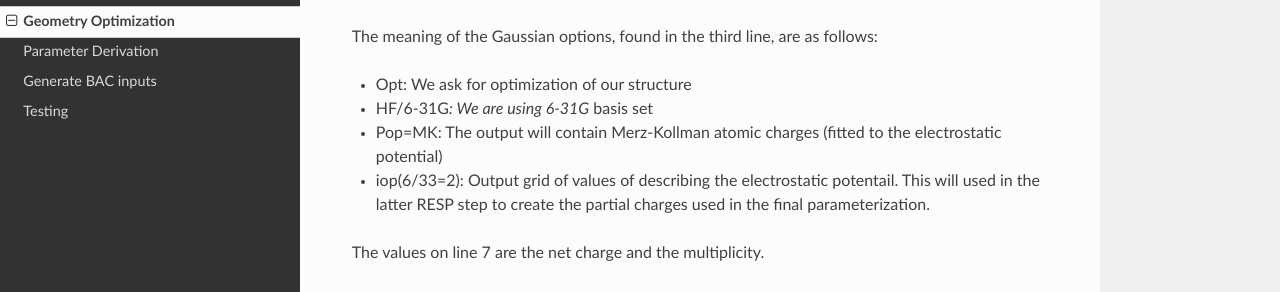
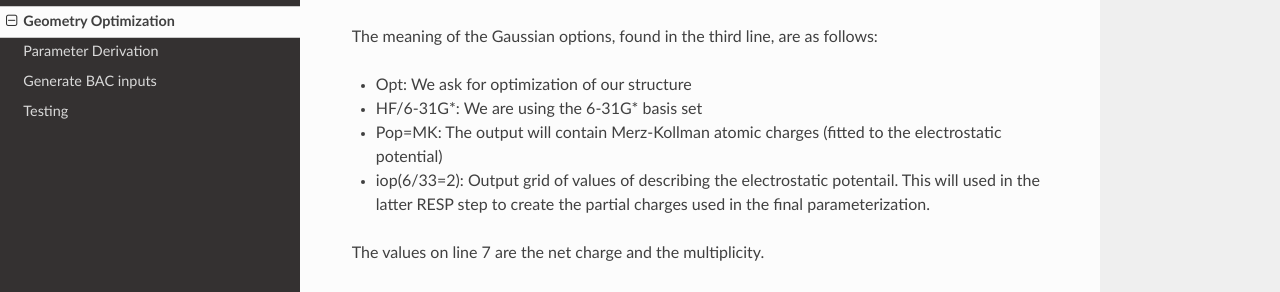
Before and after one commit to UCL-CCS/esmacs-input-creation-docs, an MkDocs documentation site: the page built from docs/geometry_optimization.md, in a window 1280 px wide and 900 px high, scrolled down 1054 px. Shown: the part 159-451 px from the top of the window. Built offline with MkDocs 1.6.1, drawn with Linux system fonts in a browser that asks for light colours; nearby versions of some CDN libraries; old or Windows-style settings are respelled for this version of MkDocs.

Commit message:
Format correction

```diff
--- a/docs/geometry_optimization.md
+++ b/docs/geometry_optimization.md
@@ -49,7 +49,7 @@ The first few lines of the Gaussian input file generated will look something lik
 The meaning of the Gaussian options, found in the third line, are as follows:
 
 * Opt: We ask for optimization of our structure
-* HF/6-31G*: We are using 6-31G* basis set
+* HF/6-31G\*: We are using the 6-31G\* basis set
 * Pop=MK: The output will contain Merz-Kollman atomic charges (fitted to the electrostatic potential)
 * iop(6/33=2): Output grid of values of describing the electrostatic potentail.
 This will used in the latter RESP step to create the partial charges used in the final parameterization.
```
